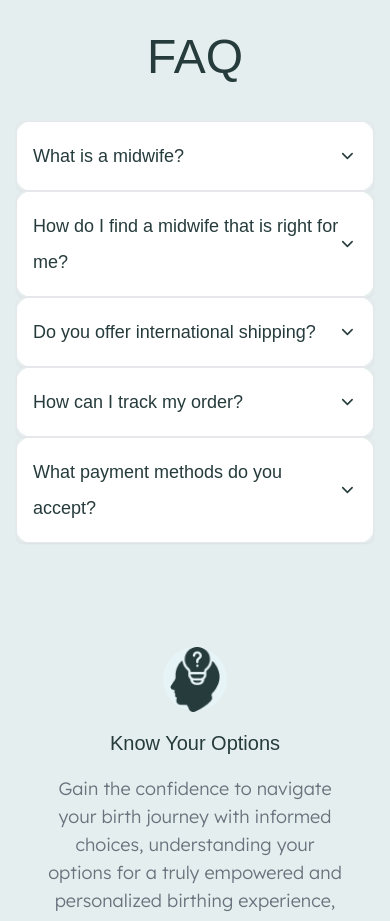
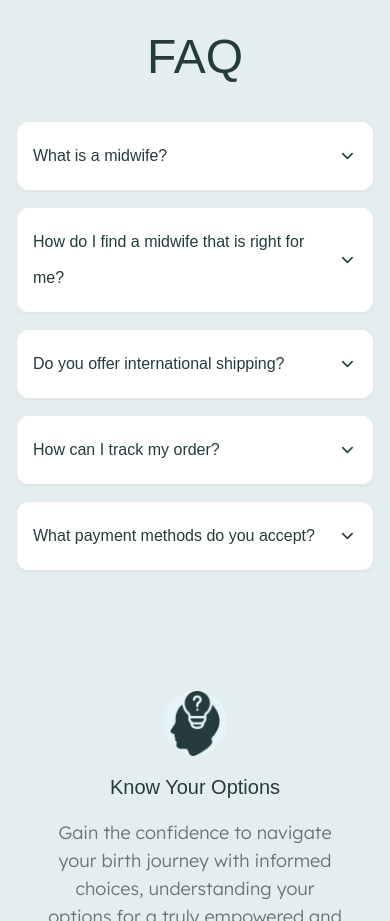
Before and after one commit to Ashrafull-islam/Take-care, a Next.js app: page / in a window 390 px wide. Shown: the part 4040-4961 px from the top of the page. Built offline with nearby package versions, Linux system fonts and the light colour scheme; a web font is replaced by a local one.

Commit message:
code updated

```diff
--- a/app/Components/Home/Faq.tsx
+++ b/app/Components/Home/Faq.tsx
@@ -42,9 +42,9 @@ export default function Faq() {
       >
         FAQ
       </h2>
-      <div className="max-w-7xl mx-auto p-4 ">
+      <div className="max-w-7xl mx-auto p-4">
         {faqs.map((faq, index) => (
-          <div key={index} className='md:mb-9'>
+          <div key={index} className=' mb-9'>
           <div
             key={index}
             id="changed"
@@ -58,7 +58,7 @@ export default function Faq() {
               id='dropdown'
             >
               <span
-                className={`${lora.className} ${openIndex === index ? "bg-[#263B3C]" : "bg-white"} ${openIndex === index ? 'text-white':'text[#263B3C]'} text-lg font-semibold w-full  text-[24px] leading-9 text-[#263B3C]`}
+                className={`${lora.className} ${openIndex === index ? "bg-[#263B3C]" : "bg-white"} ${openIndex === index ? 'text-white':'text[#263B3C]'} text-[16px] font-semibold w-full  md:text-[24px] leading-9 text-[#263B3C]`}
               >
                 {faq.question}
               </span>
```
